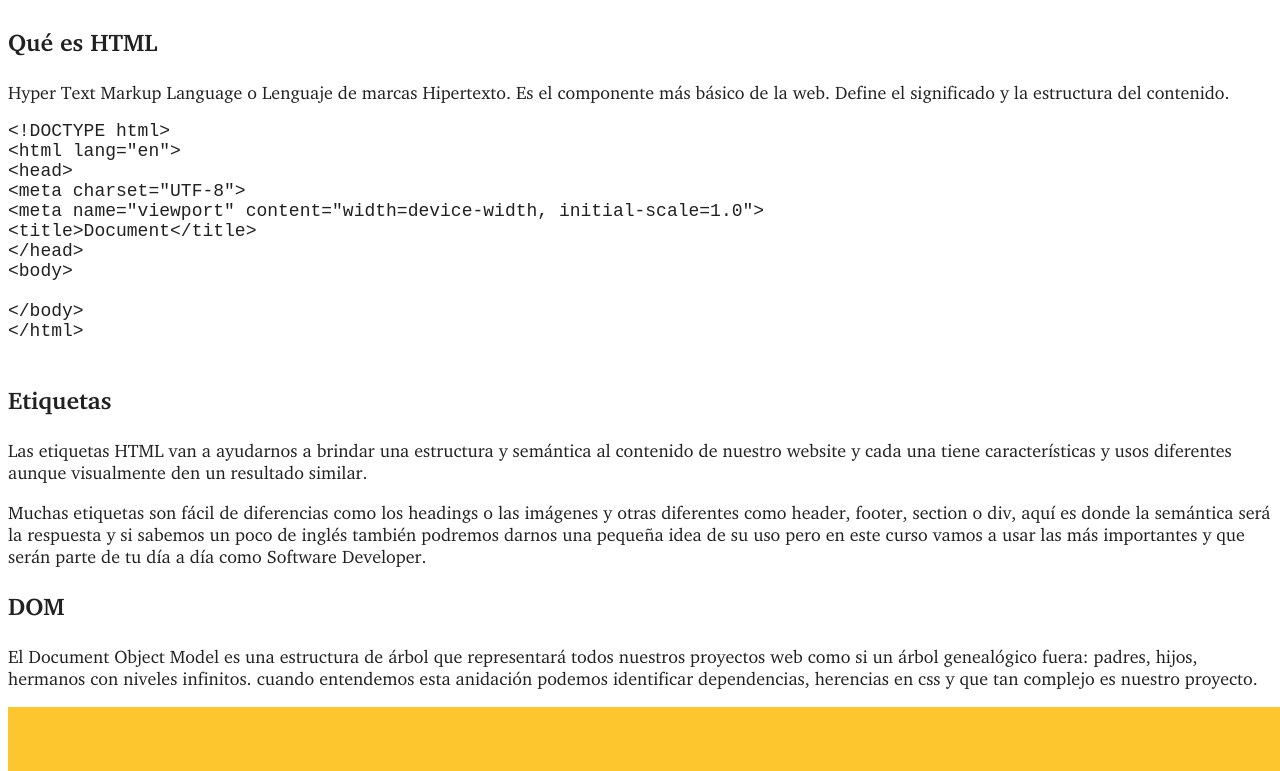
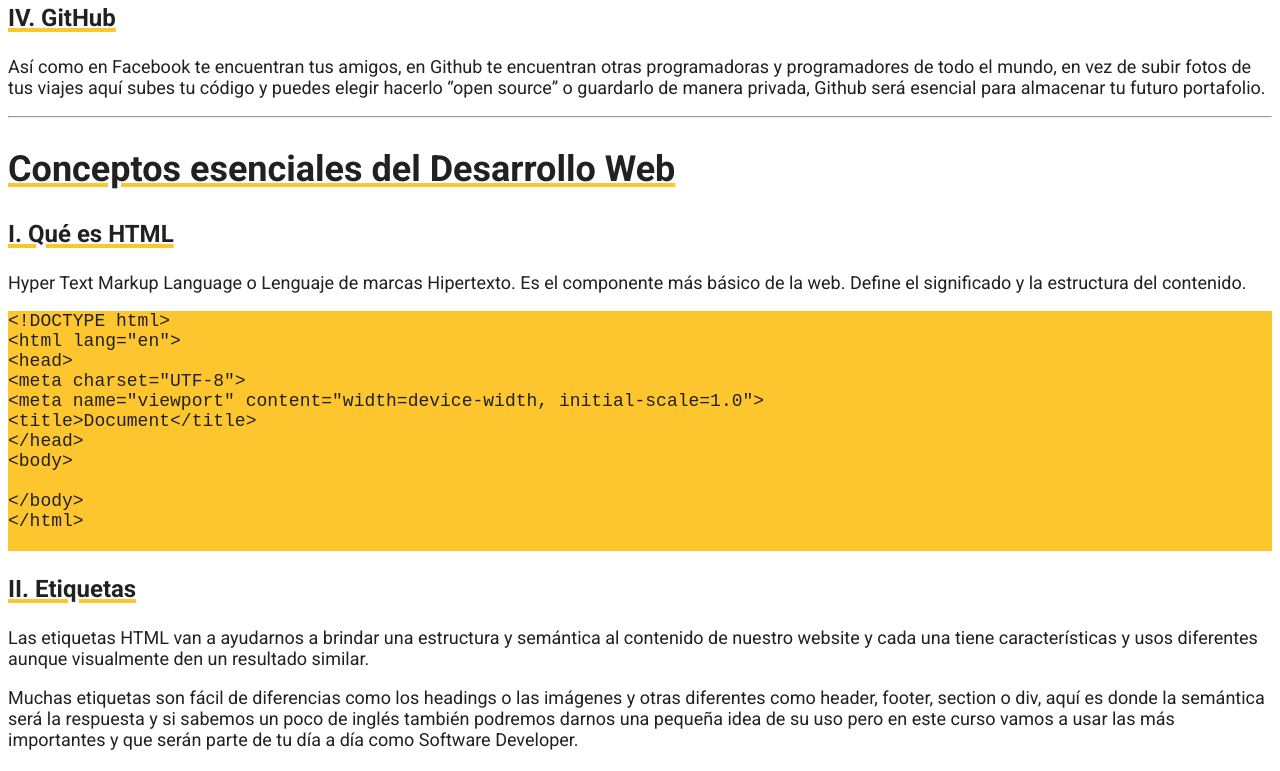
Before and after one commit to BanicaGeorge48/website, a plain HTML site: page index.html in a window 1280 px wide. Shown: the part 1350-2121 px from the top of the page. Drawn offline with Linux system fonts and the light colour scheme.

Commit message:
Add files via upload

```diff
--- a/css/styles.css
+++ b/css/styles.css
@@ -22,14 +22,12 @@
     font-style: italic;
     font-weight: bold;
 }
-
-
-
 :root{
     font-size: 18px;
 
     --gray01: #212121;
     --gray02: #616161;
+    --yellow: #FEC62E;
 
 
 
@@ -38,7 +36,8 @@
 
 body {
     color: var(--gray01);
-    font-family: charter;
+    font-family: 'Roboto', sans-serif;
+    /* font-family: charter; */
 
 
 }
@@ -74,15 +73,44 @@ h1 {
 
 h2{
     font-size: 2em;
+    text-decoration: underline var(--yellow) 4px;
+
 }
 
 h3{
     font-size: 24px;
+    text-decoration: underline var(--yellow) 4px;
+    /* counter-increment: titleList; */
     /* font-size: 1.5em; que es igual al 24px de mas ariba  */
 }
-
-
 
 head{
     font-size: 14px;
 }
+
+pre {
+    background: var(--yellow);
+}
+
+.hero {
+    background-image: linear-gradient(to top, rgba(230, 230, 225, 0.3) , transparent ), url(../images/patron-1.png);
+    height: 200px;
+}
+
+::selection{
+    background: var(--yellow);
+}
+
+.section-content {
+    counter-reset: titleList;
+}
+
+
+.section-content h3{
+    counter-increment: titleList;
+}
+
+.section-content h3::before {
+    content: counter(titleList, upper-roman) ". ";
+    /* color: rgba(236, 131, 12, 0.486); */
+}
--- a/index.html
+++ b/index.html
@@ -4,10 +4,14 @@
     <link rel="stylesheet" href="./css/styles.css">
     <meta charset="UTF-8">
     <meta name="viewport" content="width=device-width, initial-scale=1.0">
-    <title>Document</title>
+    <link rel="preconnect" href="https://fonts.googleapis.com">
+    <link rel="preconnect" href="https://fonts.gstatic.com" crossorigin>
+    <link href="https://fonts.googleapis.com/css2?family=Roboto:ital,wght@0,400;0,700;1,400;1,700&display=swap" rel="stylesheet">
+    <title>website</title>
 <body>
+
+
     <header>
-
         <details>
             <summary>
                 Variantes del proyecto
@@ -20,6 +24,8 @@
                 <li>website E</li>
             </ul>
         </details>
+
+        <div class="hero"></div>
 
         <nav>
             <details>
@@ -52,13 +58,14 @@
     </header>
 
 
-
-
-
+    <main>
 
         <h1>Curso esencial de HTML y CSS</h1>
         <p>Este es el inicio de tu carrera como Desarrollador Web, empezarás aprendiendo HTML y CSS para la creación de contenidos, en el nivel 2 aprenderás de componentes y en 3 sobre layouts.</p>
         <hr>
+
+        <section class="section-content">
+
             <h2>Setup</h2>
 
             <img src="./images/Google-Chrome.png" alt="Logo google chrome" title="Logo Google Chrome">
@@ -76,6 +83,12 @@
             <img src="./images/GitHub.png" alt="Logo GitHub" title="Logo GitHub">
             <h3 id="Github">GitHub</h3>
             <p>Así como en Facebook te encuentran tus amigos, en Github te encuentran otras programadoras y programadores de todo el mundo, en vez de subir fotos de tus viajes aquí subes tu código y puedes elegir hacerlo “open source” o guardarlo de manera privada, Github será esencial para almacenar tu futuro portafolio.</p>
+
+        </section>
+        <hr>
+        <section class="section-content">
+
+
 
 
             <h2>Conceptos esenciales del Desarrollo Web</h2>
@@ -114,7 +127,9 @@
             <p>Hojas de Estilo en Cascada (del inglés Cascading Style Sheets) o CSS es el lenguaje de estilos utilizado para describir la presentación de documentos HTML</p>
             <img src="./images/css-imagen.png" alt="Diseño logo css" title="Imagen CSS ilustrativo">
 
+        </section>
         <hr>
+        <section class="section-content">
 
             <h2>Modelo de caja</h2>
             <h3>El modelo de caja está compuesto por:</h3>
@@ -144,10 +159,19 @@
                     <li>padding-block | padding-inline | padding-block-start | padding-block-end | padding-inline-start | padding-inline-end</li>
                 </ul>
 
+
                             <a href="https://chat.openai.com" target="_blank">website</a>
 
                             <h3>Modelo de caja</h3>
                             <img src="./images/BlueNike.jpg" alt="just duit de nike" title="logo de Nike">
+
+
+        </section>
+
+    </main>
+
+
+
 
 
 
```
Also changed, not shown: images/patron-1.2.png (added). Lines whose indentation alone changed are shown as unchanged.
